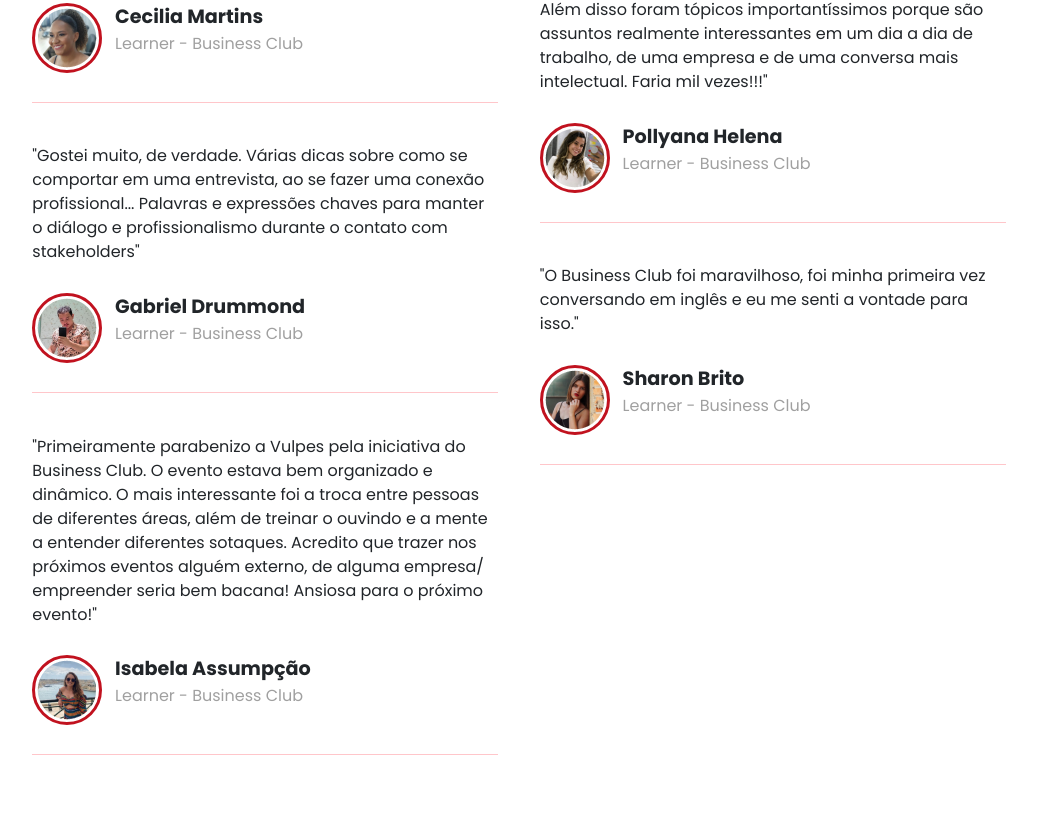
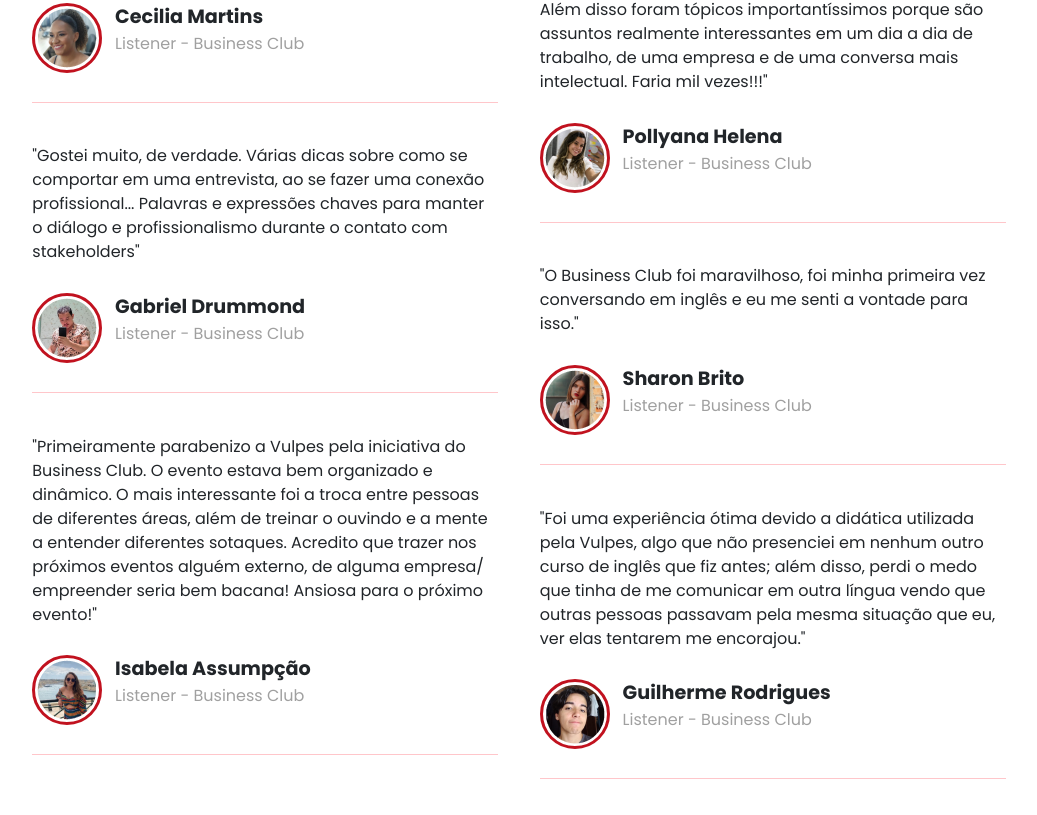
Before and after one commit to victorradael/vulpes, a Next.js app: page / in a window 1280 px wide. Shown: the part 3945-4760 px from the top of the page, without its empty margins (121-1158 px from the left). Built offline with nearby package versions, Linux system fonts and the light colour scheme.

Commit message:
:hammer: Increase more one Listener in list

```diff
--- a/components/Bonus/index.tsx
+++ b/components/Bonus/index.tsx
@@ -5,6 +5,7 @@ import img_Gabriel from '../../public/PESSOAS/foto-Gabriel Drummond.png';
 import img_Isabela from '../../public/PESSOAS/foto-Isabela Assumpção.png';
 import img_Polly from '../../public/PESSOAS/foto-Pollyana-Helena.png';
 import img_Sharon from '../../public/PESSOAS/foto-Sharon Brito.png';
+import img_Guilherme from '../../public/PESSOAS/foto-Guilherme-Rodrigues.png';
 
 const BonusSession = () => {
     return (
@@ -29,7 +30,7 @@ const BonusSession = () => {
                         </div>
                         <div className={styles.card__texts}>
                             <span className={styles.people__name}>Cecilia Martins</span>
-                            <span className={styles.people__office}>Learner - Business Club</span>
+                            <span className={styles.people__office}>Listener - Business Club</span>
                         </div>
                     </div>
                     <div className={styles.break__line}></div>
@@ -50,7 +51,7 @@ const BonusSession = () => {
                         </div>
                         <div className={styles.card__texts}>
                             <span className={styles.people__name}>Gabriel Drummond</span>
-                            <span className={styles.people__office}>Learner - Business Club</span>
+                            <span className={styles.people__office}>Listener - Business Club</span>
                         </div>
                     </div>
                     <div className={styles.break__line}></div>
@@ -71,7 +72,7 @@ const BonusSession = () => {
                         </div>
                         <div className={styles.card__texts}>
                             <span className={styles.people__name}>Isabela Assumpção</span>
-                            <span className={styles.people__office}>Learner - Business Club</span>
+                            <span className={styles.people__office}>Listener - Business Club</span>
                         </div>
                     </div>
                     <div className={styles.break__line}></div>
@@ -92,7 +93,7 @@ const BonusSession = () => {
                         </div>
                         <div className={styles.card__texts}>
                             <span className={styles.people__name}>Pollyana Helena</span>
-                            <span className={styles.people__office}>Learner - Business Club</span>
+                            <span className={styles.people__office}>Listener - Business Club</span>
                         </div>
                     </div>
                     <div className={styles.break__line}></div>
@@ -113,7 +114,28 @@ const BonusSession = () => {
                         </div>
                         <div className={styles.card__texts}>
                             <span className={styles.people__name}>Sharon Brito</span>
-                            <span className={styles.people__office}>Learner - Business Club</span>
+                            <span className={styles.people__office}>Listener - Business Club</span>
+                        </div>
+                    </div>
+                    <div className={styles.break__line}></div>
+                </div>
+
+                <div className={styles.card}>
+                    <span className={styles.people__brief}>
+                        &quot;Foi uma experiência ótima devido a didática utilizada pela Vulpes, algo que não presenciei em nenhum outro curso de inglês que fiz antes; além disso, perdi o medo que tinha de me comunicar em outra língua vendo que outras pessoas passavam pela mesma situação que eu, ver elas tentarem me encorajou.&quot;
+                    </span>
+                    <div className={styles.user__card}>
+                        <div className={styles.image__circle}>
+                            <Image
+                                src={img_Guilherme}
+                                alt="Imagem de Usuário da Guilherme Rodrigues"
+                                width={64}
+                                height={64}
+                                />
+                        </div>
+                        <div className={styles.card__texts}>
+                            <span className={styles.people__name}>Guilherme Rodrigues</span>
+                            <span className={styles.people__office}>Listener - Business Club</span>
                         </div>
                     </div>
                     <div className={styles.break__line}></div>
--- a/views/BonusView/styles.module.css
+++ b/views/BonusView/styles.module.css
@@ -46,7 +46,7 @@
     font-size: 1.4rem;
 }
 
-@media (max-width: 1000px) {
+@media (max-width: 1080px) {
     .container {
         height: fit-content;
     }
```
Also changed, not shown: public/PESSOAS/foto-Guilherme-Rodrigues.png (added).
